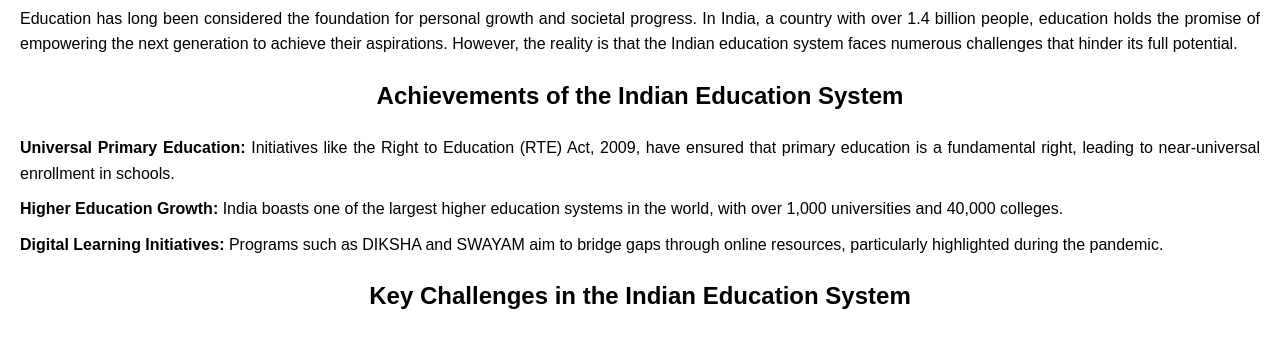
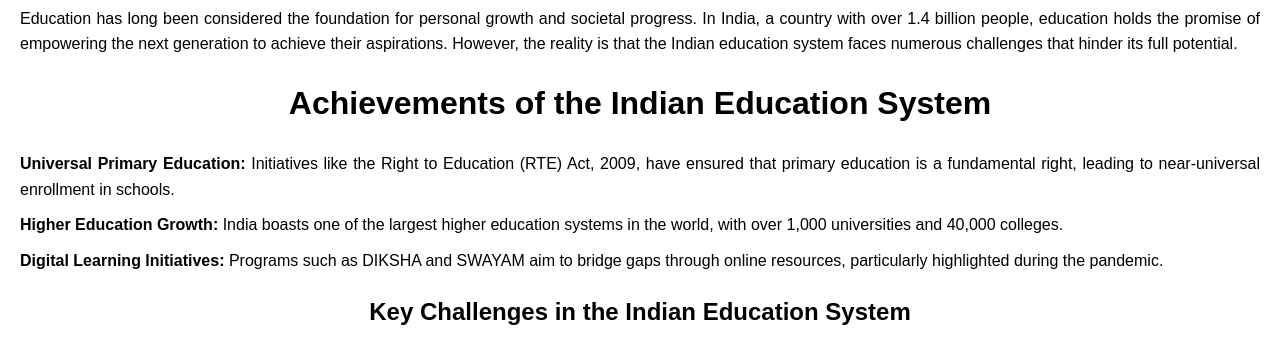
Before and after one commit to Kirtihoodaa/Padho-Bharat, a plain HTML site: page index.html in a window 1280 px wide. Shown: the part 436-773 px from the top of the page. Drawn offline with Linux system fonts and the light colour scheme.

Commit message:
Update index.html

```diff
--- a/index.html
+++ b/index.html
@@ -42,7 +42,7 @@
 
     <p>Education has long been considered the foundation for personal growth and societal progress. In India, a country with over 1.4 billion people, education holds the promise of empowering the next generation to achieve their aspirations. However, the reality is that the Indian education system faces numerous challenges that hinder its full potential.</p>
 
-    <h2>Achievements of the Indian Education System</h2>
+    <h1>Achievements of the Indian Education System</h1>
     <ul>
         <li><b>Universal Primary Education:</b> Initiatives like the Right to Education (RTE) Act, 2009, have ensured that primary education is a fundamental right, leading to near-universal enrollment in schools.</li>
         <li><b>Higher Education Growth:</b> India boasts one of the largest higher education systems in the world, with over 1,000 universities and 40,000 colleges.</li>
```
